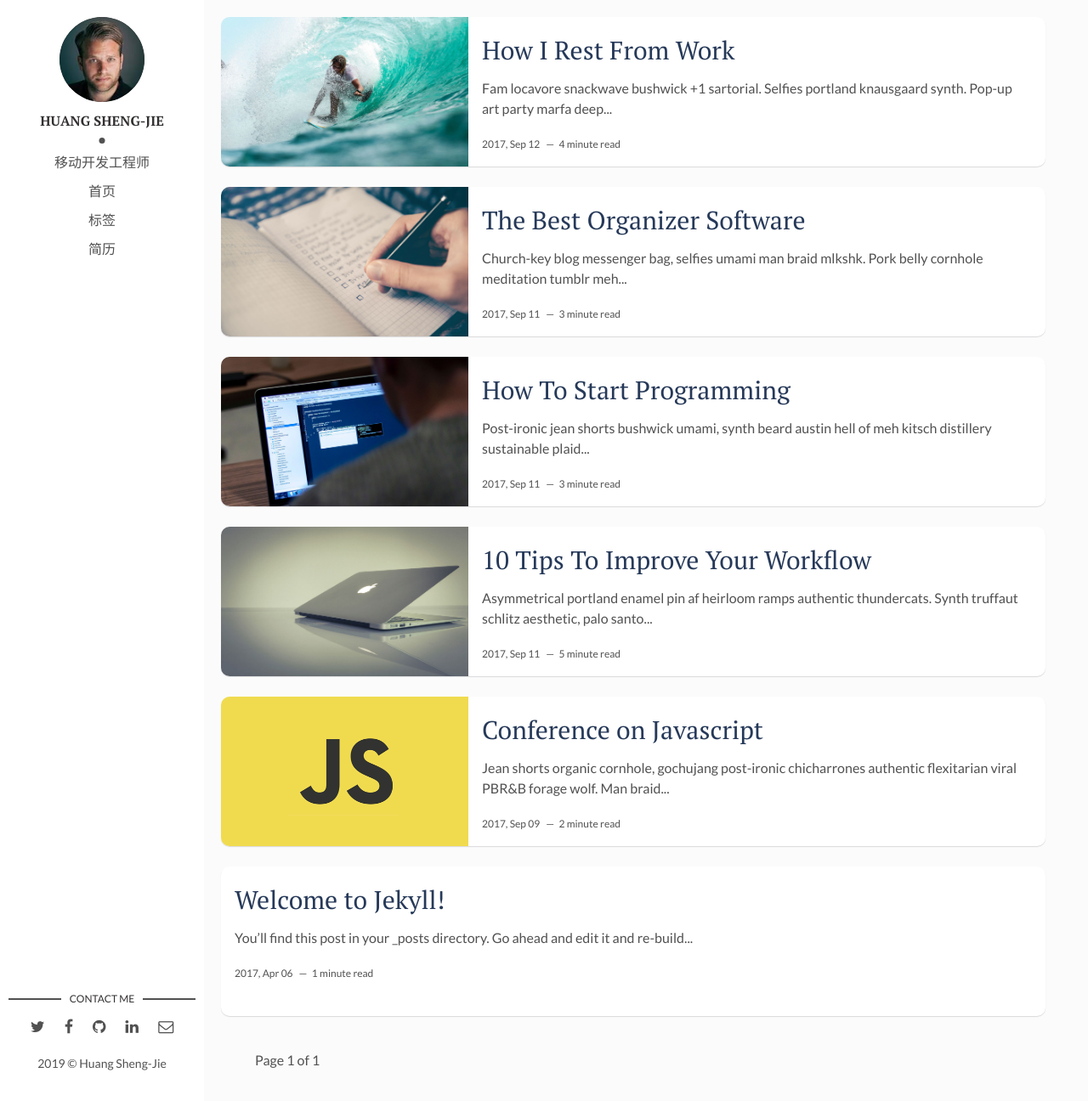
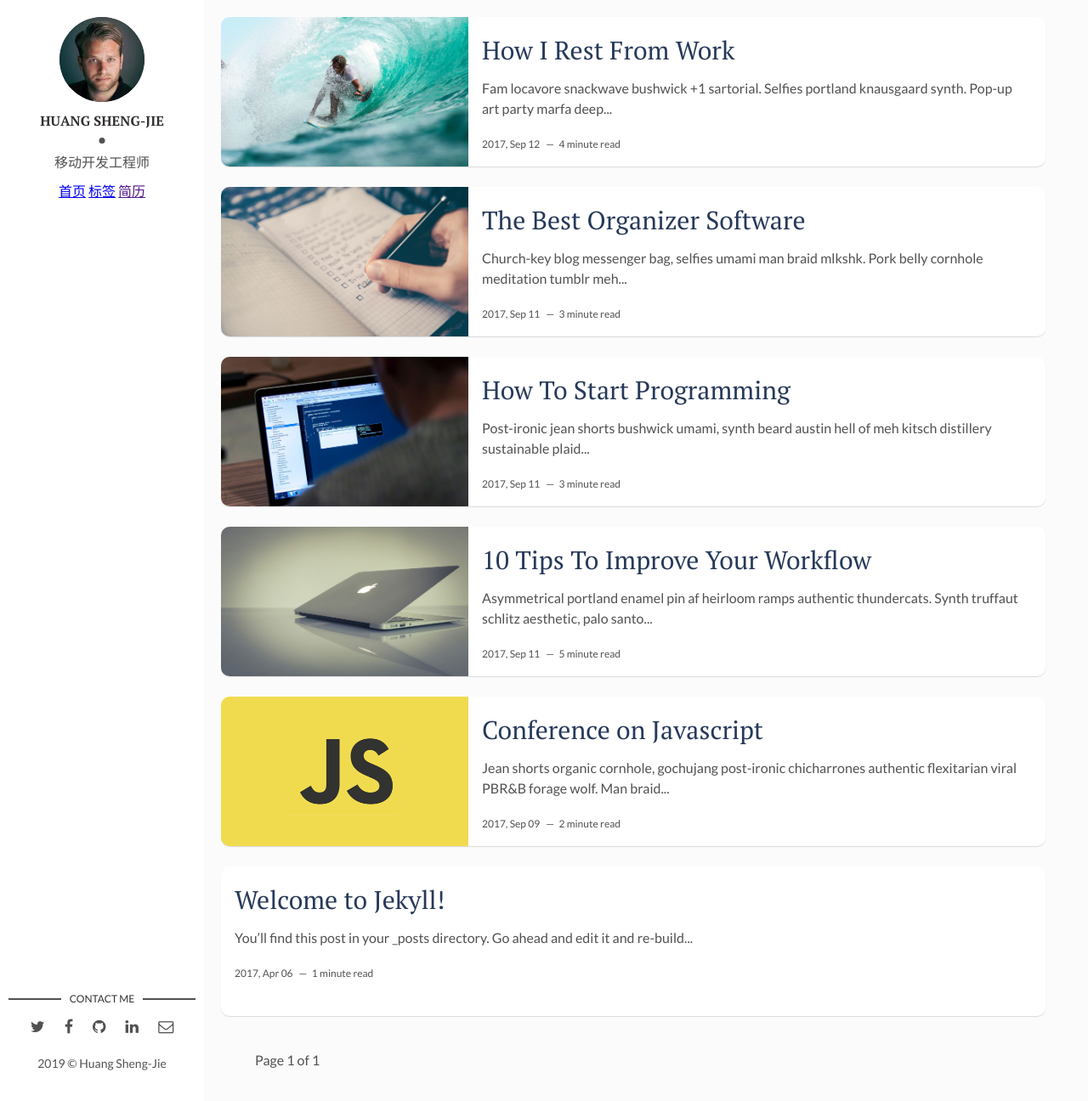
Before and after one commit to huangshengjie/huangshengjie.github.io, a Jekyll site: the page built from index.html, in a window 1280 px wide and 1296 px high. Shown: the whole window at 85% size. Built offline with Jekyll 4.4.1, drawn with Linux system fonts in a browser that asks for light colours; the list of posts is cut into pages by our own code.

Commit message:
Update main.html

```diff
--- a/_layouts/main.html
+++ b/_layouts/main.html
@@ -10,9 +10,9 @@ layout: default
       </div>
       <div class="author-name">{{site.author}}</div>
       <p>{{site.about-author}}</p>
-      <p>首页</p>
-      <p>标签</p>
-      <p>简历</p>
+      <a href="/" class="tag">首页</a>
+      <a href="/tags" class="tag">标签</a>
+      <a href="" class="tag">简历</a>
     </div>
   </header> <!-- End Header -->
   <footer>
```
